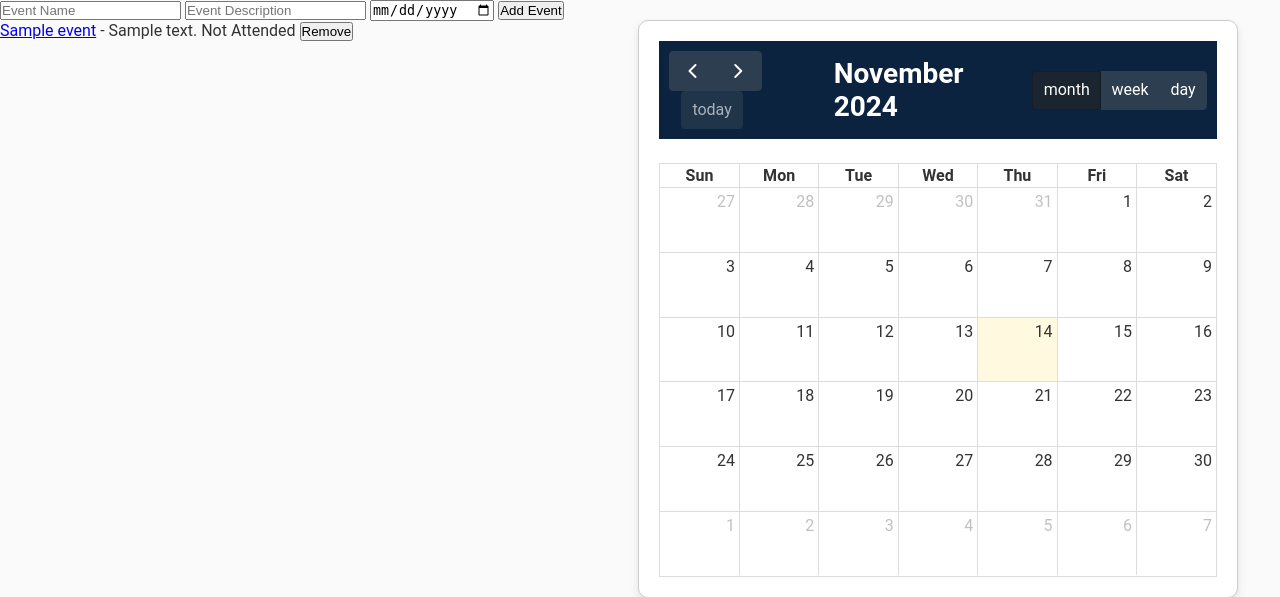
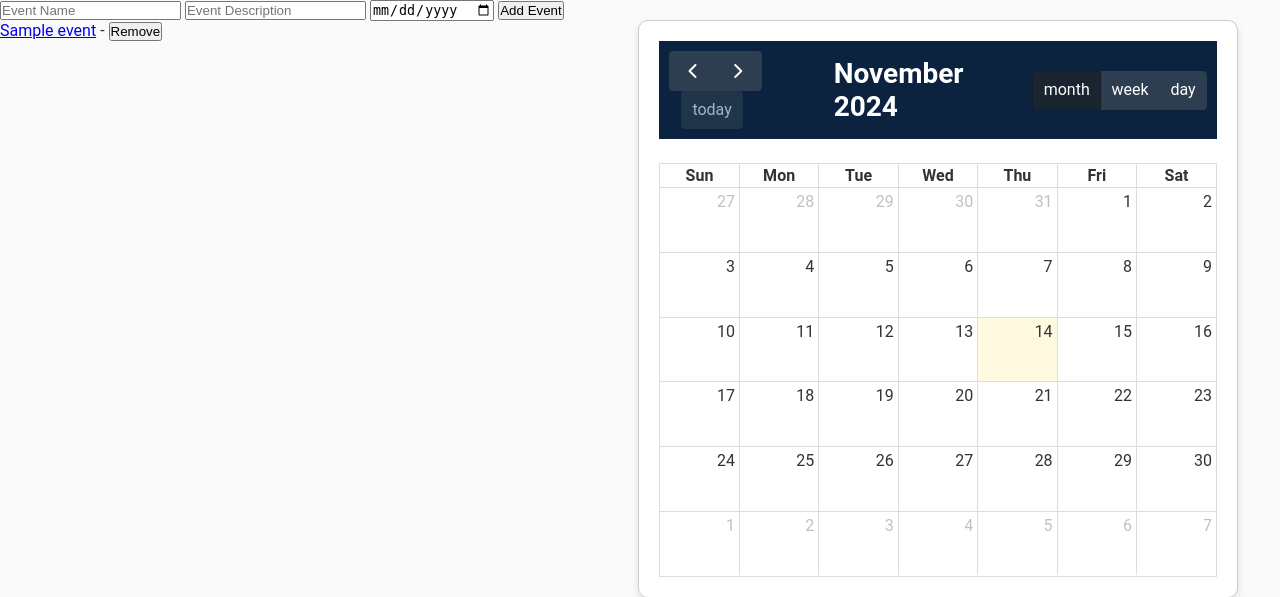
Before and after one commit to cs261f24/CSDept1, a Flask app: template templates/events.html in a window 1280 px wide. Shown: the part 41-638 px from the top of the page. Run offline with Flask 3, Linux system fonts and the light colour scheme; the template is opened without the code that fills it: most values are stand-ins (such as "Sample title", 1, 10 or a date in 2020); lists and menus that the app fills with data are empty.

Commit message:
will help

```diff
--- a/templates/events.html
+++ b/templates/events.html
@@ -31,14 +31,8 @@
                 {% for event in events %}
                     <li>
                         <a href="{{ url_for('event_descript', event_id=event['id']) }}">{{ event['event_name'] }}</a>
-                        - {{ event['event_description'] }}
+                        -
 
-                        {% if event['id'] in attended_event_ids %}
-                            Attended
-                        {% else %}
-                           Not Attended
-
-                        {% endif %}
 
                         <form method="POST" action="/events" style="display: inline;">
                             <input type="hidden" name="remove_event_id" value="{{ event['id'] }}">
@@ -79,14 +73,7 @@
                     data.events.forEach(event => {
                         var li = document.createElement('li');
                         li.innerHTML = `
-                            <a href="/description?id=${event.id}">${event.event_name}</a> - ${event.event_description}
-                            ${event.attended ? 'Attended' : 'Not Attended'}
-
-                            ${!event.attended ? `
-                            <form method="POST" action="/events" style="display: inline;">
-                                <input type="hidden" name="attend_event_id" value="${event.id}">
-                                <button type="submit">Mark as Attended</button>
-                            </form>` : ''}
+                            <a href="/event/'<int:event_id>'">${event.event_name}</a>
 
                             <form method="POST" action="/events" style="display: inline;">
                                 <input type="hidden" name="remove_event_id" value="${event.id}">
```
